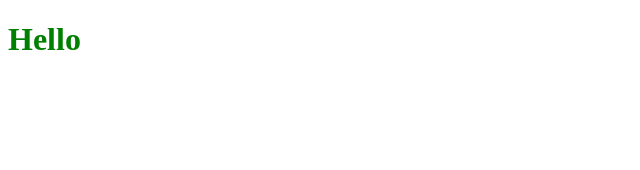
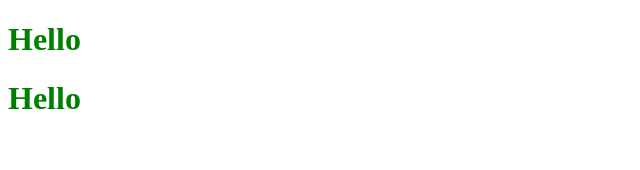
Before and after one commit to Geniecko/movies_library, a React (Create React App) app: page / in a window 1280 px wide. Shown: the top 170 px of the page, without its empty margins (0-640 px from the left). Built offline with nearby package versions, Linux system fonts and the light colour scheme.

Commit message:
Add airbnb eslint config and fix warning

```diff
--- a/package.json
+++ b/package.json
@@ -30,8 +30,12 @@
   },
   "devDependencies": {
     "eslint": "^8.20.0",
+    "eslint-config-airbnb": "^19.0.4",
     "eslint-config-prettier": "^8.5.0",
+    "eslint-plugin-import": "^2.26.0",
+    "eslint-plugin-jsx-a11y": "^6.6.1",
     "eslint-plugin-react": "^7.30.1",
+    "eslint-plugin-react-hooks": "^4.6.0",
     "prettier": "^2.7.1"
   }
 }
--- a/src/App.js
+++ b/src/App.jsx
@@ -1,15 +1,17 @@
+import React from 'react';
 import styled from 'styled-components';
+
+const Headline = styled.h1`
+  color: ${({ color }) => color || 'green'};
+`;
 
 function App() {
   return (
     <>
       <Headline>Hello</Headline>
+      <Headline>Hello</Headline>
     </>
   );
 }
 
-const Headline = styled.h1`
-  color: ${({ color }) => (color ? color : 'green')};
-`;
-
 export default App;
```
Also changed, not shown: .eslintrc.json, src/index.jsx (renamed from src/index.js), 1 other file (tests, documents, lock files or other folders).
